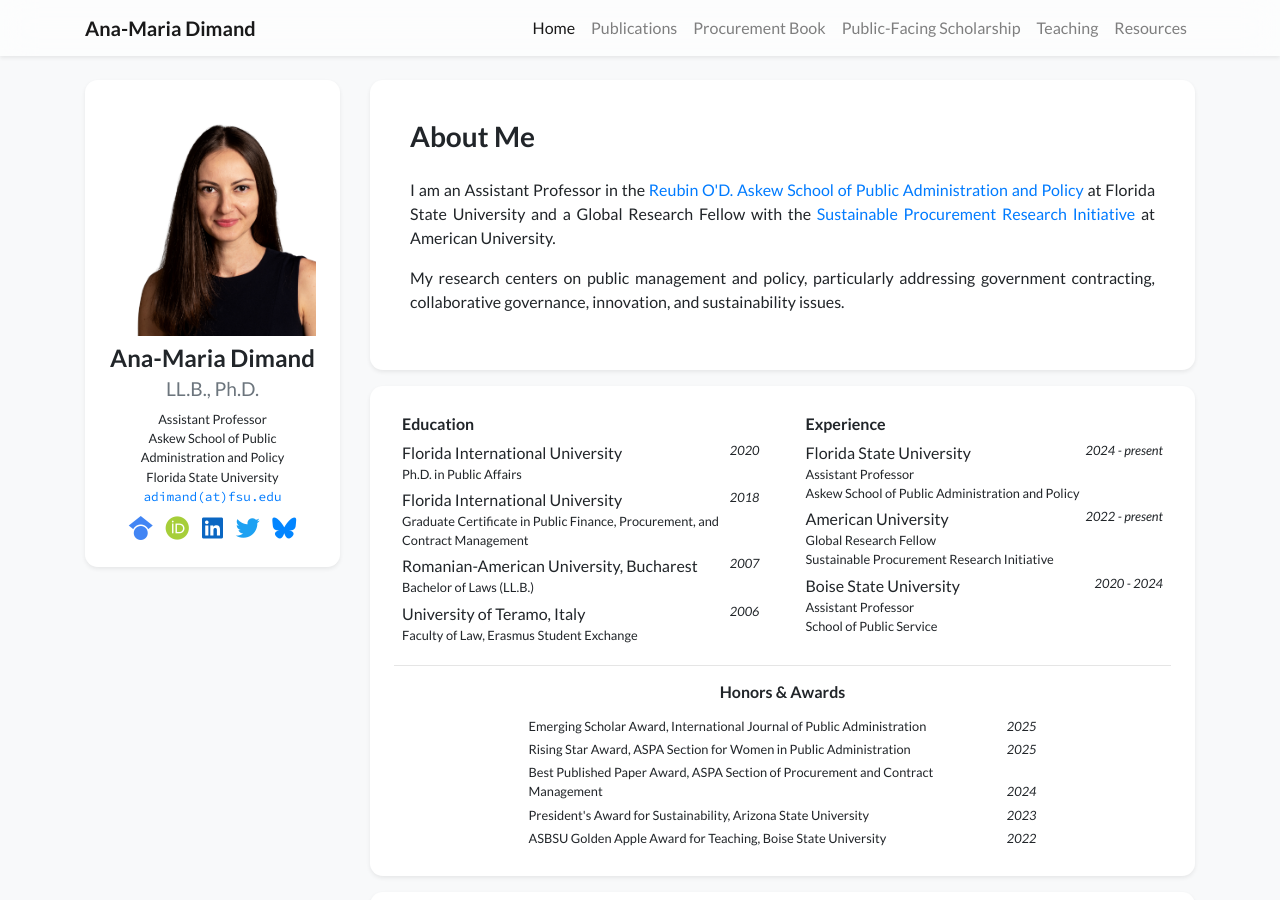
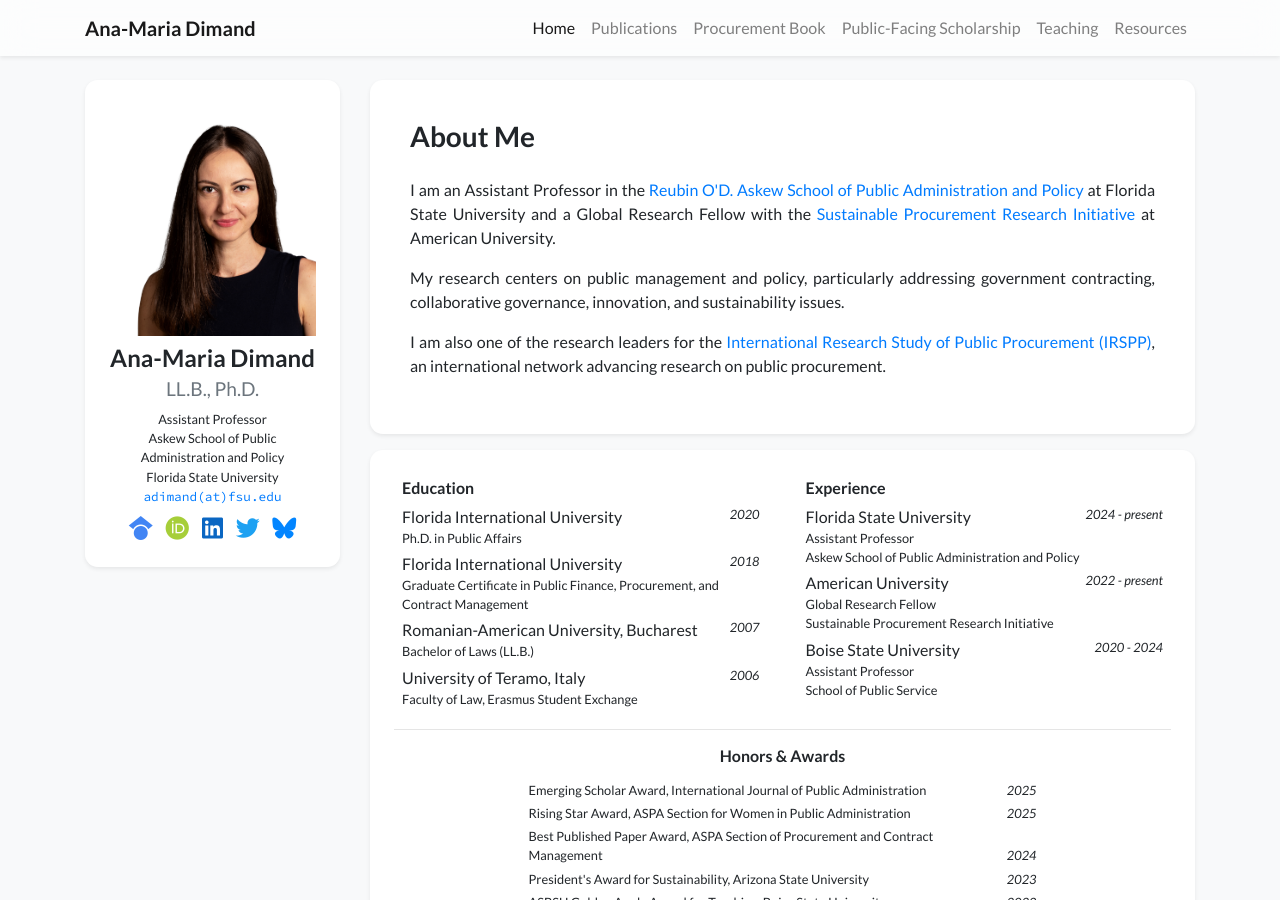
Before and after one commit to anamariadimand/anamariadimand.github.io, a Jekyll site: the page built from index.html, in a window 1280 px wide and 900 px high. Built offline with Jekyll 4.4.1, drawn with Linux system fonts in a browser that asks for light colours; nearby versions of some CDN libraries; a style sheet for code colours, icons or effects is not loaded.

Commit message:
Add IRSPP research leadership to bio
Co-Authored-By: Claude Opus 4.8 <noreply@anthropic.com>

```diff
--- a/_data/profile.yml
+++ b/_data/profile.yml
@@ -28,6 +28,10 @@ short_bio: >-
   <p>
     My research centers on public management and policy, particularly addressing government contracting,
     collaborative governance, innovation, and sustainability issues.
+  </p>
+  <p>
+    I am also one of the research leaders for the <a href="https://irspp.org/research-leaders/" target="_blank">International
+    Research Study of Public Procurement (IRSPP)</a>, an international network advancing research on public procurement.
   </p>
 
 portrait_url: /assets/images/photos/ana_headshot.png
```
